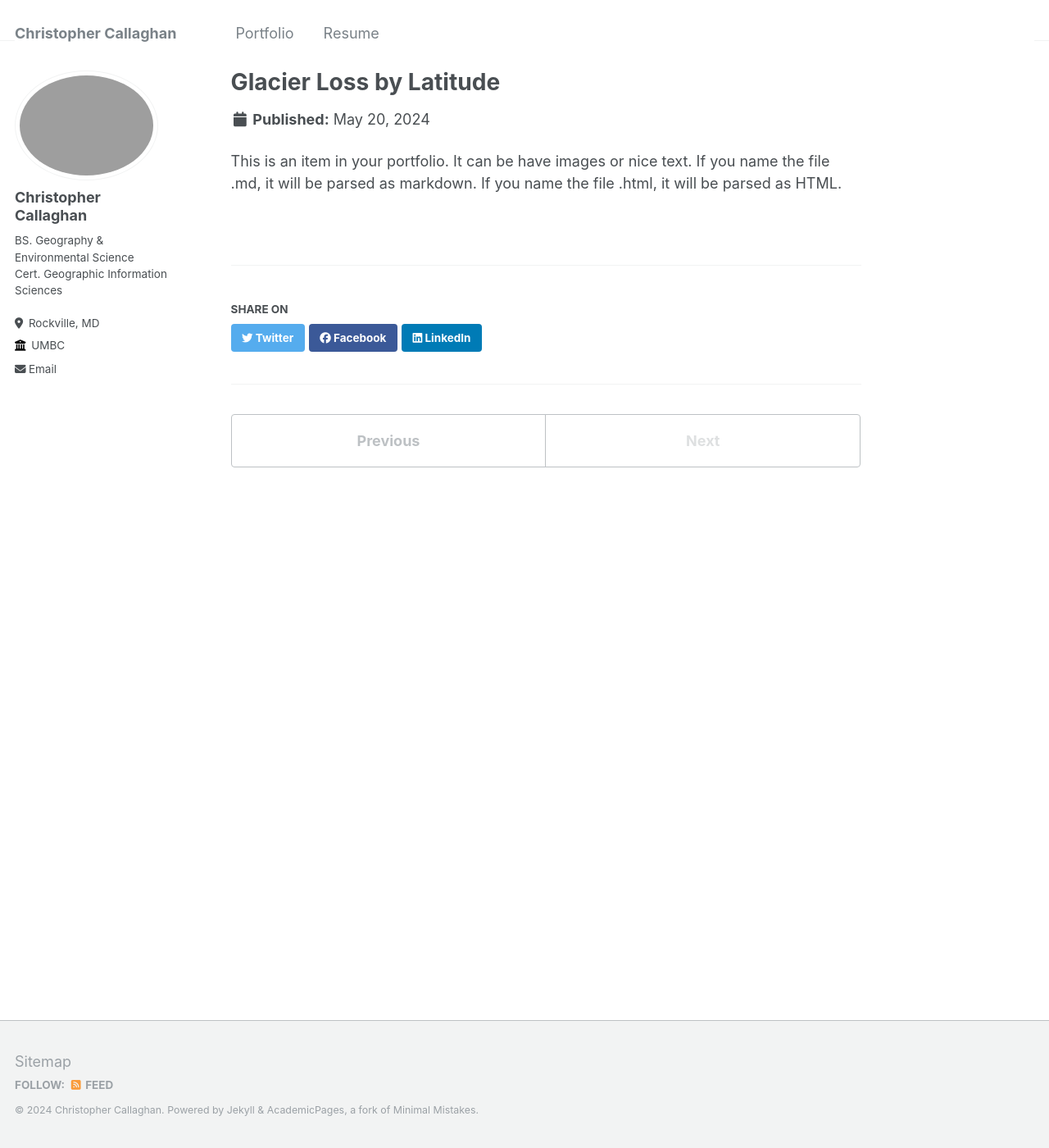
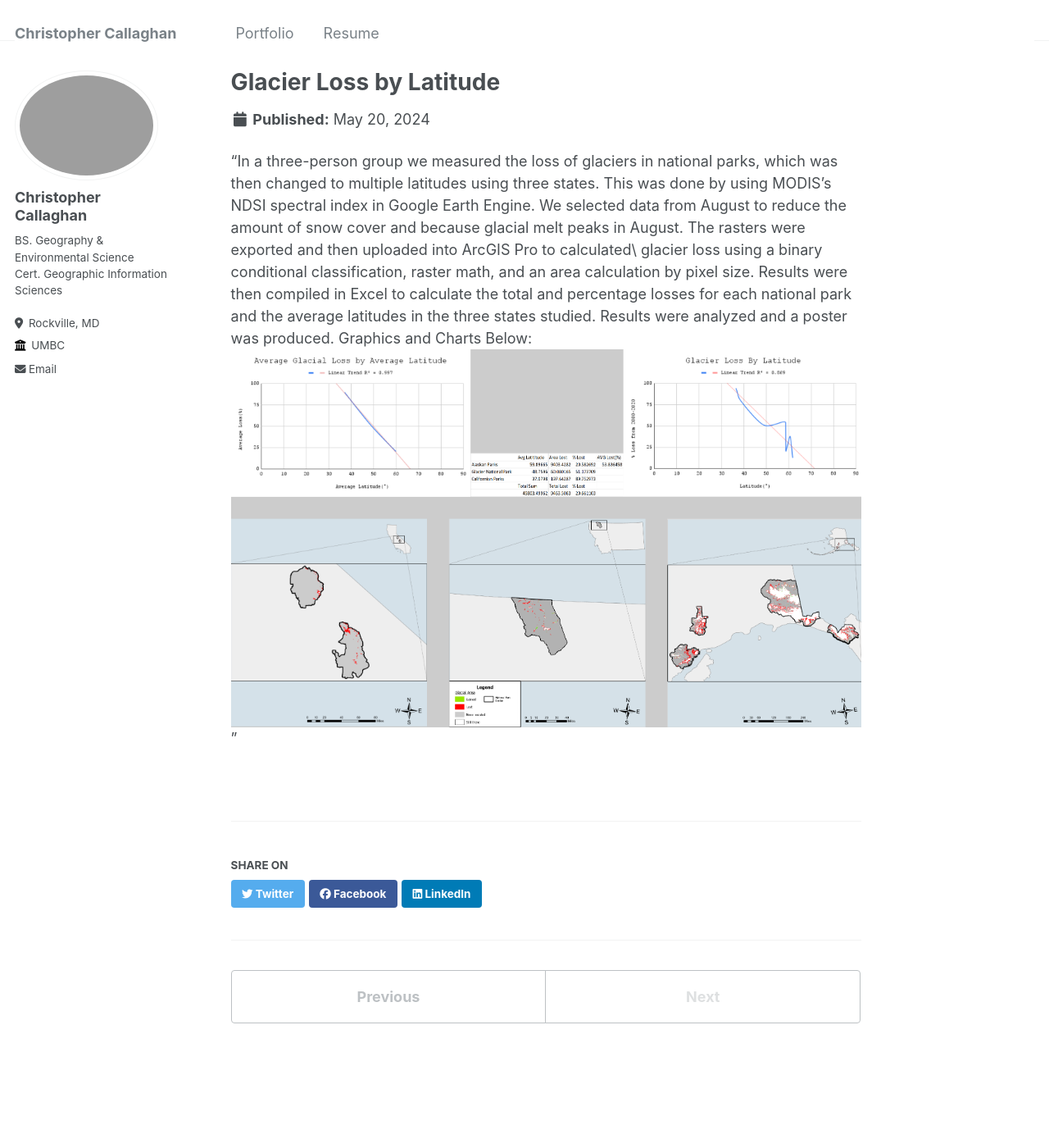
Before and after one commit to CallaghanC03/CallaghanC03.github.io, a Jekyll site: the page built from _portfolio/Glacier_Loss.md, in a window 1280 px wide and 1400 px high. Shown: the whole window at 82% size. Built offline with Jekyll 4.4.1, drawn with Linux system fonts in a browser that asks for light colours.

Commit message:
Update Glacier_Loss.md

```diff
--- a/_portfolio/Glacier_Loss.md
+++ b/_portfolio/Glacier_Loss.md
@@ -3,5 +3,4 @@
 excerpt: "In a three-person group we measured the loss of glaciers in national parks, which was then changed to multiple latitudes using three states. This was done by using MODIS’s NDSI spectral index in Google Earth Engine. We selected data from August to reduce the amount of snow cover and because glacial melt peaks in August. The rasters were exported and then uploaded into ArcGIS Pro to calculated\ glacier loss using a binary conditional classification, raster math, and an area calculation by pixel size. Results were then compiled in Excel to calculate the total and percentage losses for each national park and the average latitudes in the three states studied. Results were analyzed and a poster was produced. Graphics and Charts Below:<br/><img src='/images/381_git.png'>"
 collection: portfolio
 ---
-
-This is an item in your portfolio. It can be have images or nice text. If you name the file .md, it will be parsed as markdown. If you name the file .html, it will be parsed as HTML.
+"In a three-person group we measured the loss of glaciers in national parks, which was then changed to multiple latitudes using three states. This was done by using MODIS’s NDSI spectral index in Google Earth Engine. We selected data from August to reduce the amount of snow cover and because glacial melt peaks in August. The rasters were exported and then uploaded into ArcGIS Pro to calculated\ glacier loss using a binary conditional classification, raster math, and an area calculation by pixel size. Results were then compiled in Excel to calculate the total and percentage losses for each national park and the average latitudes in the three states studied. Results were analyzed and a poster was produced. Graphics and Charts Below:<br/><img src='/images/381_git.png'>"
```
